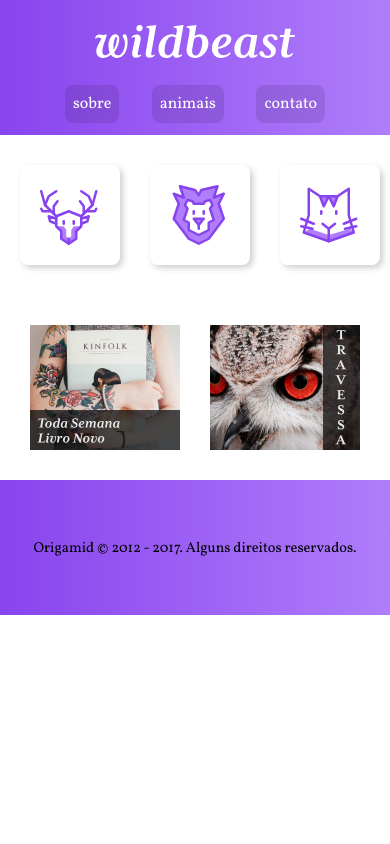
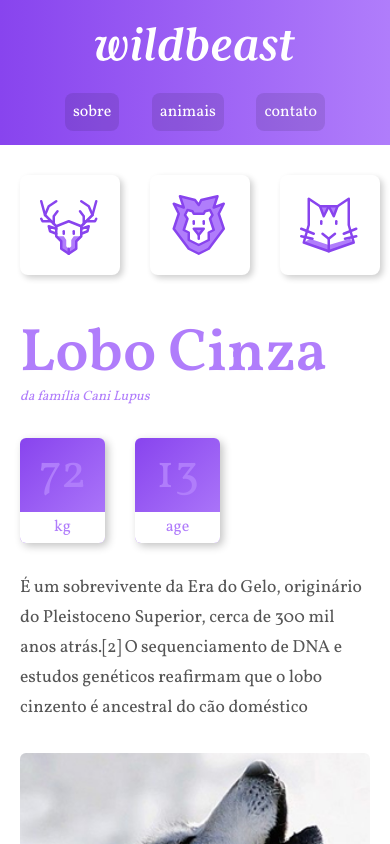
Before and after one commit to Ravierdavi/html5-css3, a plain HTML site: page estudos/CSS3 - Grid Layout/wildbeast-projeto/index.html in a window 390 px wide. Shown: the top 844 px of the page. Drawn offline with Linux system fonts and the light colour scheme.

Commit message:
Wildbeast v1

```diff
--- a/estudos/CSS3 - Grid Layout/wildbeast-projeto/css/mobile-first.css
+++ b/estudos/CSS3 - Grid Layout/wildbeast-projeto/css/mobile-first.css
@@ -15,10 +15,21 @@ body {
     font-family: 'Vollkorn', serif;
     font-weight: 400;
 }
+/* Estrutura */
+main#estrutura {
+    display: grid;
+    grid-template-areas:
+    "Cabeçalho"
+    "Icones"
+    "Conteudo"
+    "Anuncios"
+    "Rodape";
+}
 
 /* Cabeçalho */
 header {
-    height: 135px;
+    grid-area: Cabeçalho;
+    height: 145px;
     display: grid;
     justify-items: center;
     align-items: center;
@@ -33,6 +44,7 @@ header > img {
 
 header > nav {
     width: 260px;
+    margin: 0 10px;
 }
 
 header > nav > ul {
@@ -56,13 +68,14 @@ header > nav > ul > li > a:hover {
 }
 
 /* Barra de navegação */
-section {
+section#icons {
+    grid-area: Icones;
     padding-left: 20px;
     overflow-x: auto;
     display: flex;
 }
 
-section > img {
+section#icons > img {
     width: 100px;
     margin: 30px 30px 30px 0;
     padding: 20px;
@@ -70,18 +83,122 @@ section > img {
     box-shadow: 3px 3px 6px rgba(0, 0, 0, 0.192);
 }
 
-section > img:hover {
+section#icons > img:hover {
     outline: none;
     background-color: #8844eec4;
 }
 
 /* Conteúdo Principal */
 article {
-    display: none;
+    grid-area: Conteudo;
+    display: grid;
+    row-gap: 30px;
+    padding: 20px;
+}
+
+article > section#title {
+    display: grid;
+    color: #b07dfb;
+}
+
+article > section#title > h1 {
+    font-size: 3.75em;
+    font-weight: 700;
+    line-height: 1;
+}
+
+article > section#title > p {
+    font-size: 0.85em;
+    font-style: italic;
+    color: #b07dfb;
+}
+
+article > section#caracteristicas {
+    display: flex;
+}
+
+article section#caracteristicas > div {
+    width: 85px;
+    height: 105px;
+    display: flex;
+    flex-direction: column;
+    border-radius: 6px;
+    box-shadow: 3px 3px 8px rgba(0, 0, 0, 0.24);
+    background-image: linear-gradient(135deg, #8844ee, #b07dfb);
+}
+
+article section#caracteristicas > div#kg {
+    margin-right: 30px;
+}
+
+article section#caracteristicas > div > span {
+    display: flex;
+    justify-content: center;
+    align-items: center;
+}
+
+article section#caracteristicas > div > span.numero {
+    height: 70%;
+    font-size: 3em;
+    color: #b07dfb;
+}
+
+article section#caracteristicas > div > span.rotulo {
+    height: 30%;
+    border-radius: 0 0 6px 6px;
+    background-color: white;
+    color: #b07dfb;
+}
+
+article > blockquote {
+    padding: 20px;
+    border-radius: 10px;
+    background-image: linear-gradient(135deg, #8844ee, #b07dfb);
+}
+
+article > blockquote > p {
+    text-align: center;
+    font-size: 1.2em;
+    font-style: italic;
+    color: white;
+}
+
+article > ul {
+    padding: 20px;
+    border-radius: 10px;
+    background-image: linear-gradient(135deg, #8844ee, #b07dfb);
+}
+
+article > ul > li {
+    list-style-type: none;
+    color: white;
+    font-family: Courier, monospace;
+    font-size: 1.125em;
+    padding: 15px;
+}
+
+article > ul > li + li {
+    border-top: 2px solid #af7bfb;
+}
+
+article > section#sect-p > p:first-child {
+    margin-bottom: 30px;
+}
+
+article p {
+    font-size: 1.1em;
+    line-height: 1.7em;
+    color: #555
+}
+
+article > img {
+    width: 100%;
+    border-radius: 6px;
 }
 
 /* Anúncios */
 aside {
+    grid-area: Anuncios;
     display: grid;
     justify-content: center;
     grid-template-columns: repeat(auto-fit, minmax(150px, auto));
@@ -91,13 +208,17 @@ aside {
 
 aside > img {
     width: 100%;
+    border-radius: 10px;
 }
 
 /* Rodapé */
 footer {
+    grid-area: Rodape;
     height: 135px;
     display: grid;
     place-items: center;
+    padding: 10px;
     background-image: linear-gradient(to right, #8844ee, #b07dfb);
-    font-size: 0.9em;
+    text-align: center;
+    color: white;
 }
--- a/estudos/CSS3 - Grid Layout/wildbeast-projeto/index.html
+++ b/estudos/CSS3 - Grid Layout/wildbeast-projeto/index.html
@@ -22,7 +22,7 @@
             </nav>
         </header>
 
-        <section>
+        <section id="icons">
             <img src="icons/cervo.svg" alt="Ícone cervo">
             <img src="icons/leao.svg" alt="Ícone leão">
             <img src="icons/gato.svg" alt="Ícone gato">
@@ -34,16 +34,16 @@
         <article>
             <section id="title">
                 <h1>Lobo Cinza</h1>
-                <p>Da familía Cani Lupus</p>
+                <p>da família Cani Lupus</p>
             </section id="title">
             <section id="caracteristicas">
                 <div id="kg">
-                    <span id="numero">72</span>
-                    <span id="rotulo">kg</span>
+                    <span class="numero">72</span>
+                    <span class="rotulo">kg</span>
                 </div>
                 <div id="age">
-                    <span id="numero">13</span>
-                    <span id="rotulo">age</span>
+                    <span class="numero">13</span>
+                    <span class="rotulo">age</span>
                 </div>
             </section>
             <p id="introduction">
@@ -60,8 +60,8 @@
             <p>
                 O peso varia geograficamente. Em média, os lobos europeus pesam 38,5 kg; os lobos da América do Norte, 36 kg; os lobos indianos e árabes, 25 kg.[7] Embora raros, lobos com mais de 77 kg foram encontrados no Alasca, Canadá,[8] e na antiga União Soviética.
             </p>
-            <blockquote>
-                <p>“Há algo no uivar do lobo que tira um homem do aqui e agora e o transporta para uma floresta da mente.”</p>
+            <blockquote cite="https://www.pensador.com/frase/MzgxOQ/">
+                <p>“Quero dizer-vos a diferença entre o lobo e o homem: nenhuma, excepto uma, na velhice... o lobo entra nos bosques para esperar o seu fim sozinho: o homem, quanto mais sente que a morte se aproxima, mais busca companhia, mesmo se ele se aborrece e se ela o aborrece.”</p>
             </blockquote>
             <ul>
                 <li>Surgiu: 12.000 anos</li>
```
